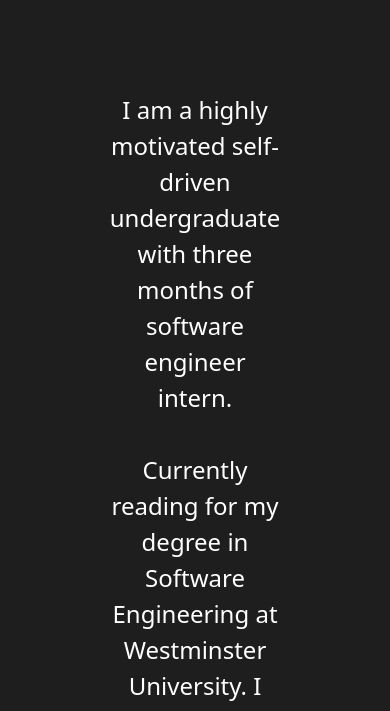
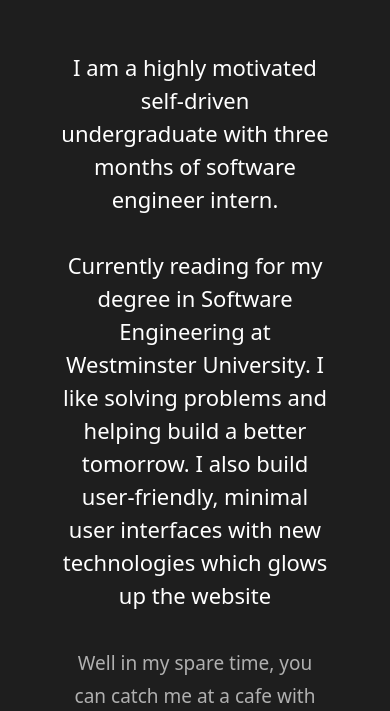
Before and after one commit to Sevinda/Portfolio1, a React (Vite) app: page / in a window 390 px wide. Shown: the part 852-1563 px from the top of the page. Built offline with nearby package versions, Linux system fonts and the light colour scheme.

Commit message:
adjusting about text for mobile screens

```diff
--- a/src/components/About.tsx
+++ b/src/components/About.tsx
@@ -4,7 +4,7 @@
   return (
     <div
       id="about"
-      className="p-[100px] flex items-center justify-center min-h-screen"
+      className="lg:p-[100px] flex items-center justify-center min-h-screen"
     >
       <img
         src={profilePicture}
@@ -12,7 +12,7 @@
         className="max-xl:hidden h-[65vh] w-[30vw] object-cover"
       />
       <div className="xl:ml-[120px]">
-        <p className="max-xl:text-center text-[24px]">
+        <p className="max-xl:text-center max-xl:text-[22px] text-[24px]">
           I am a highly motivated self-driven undergraduate with three months of
           software engineer intern.
           <br />
```
